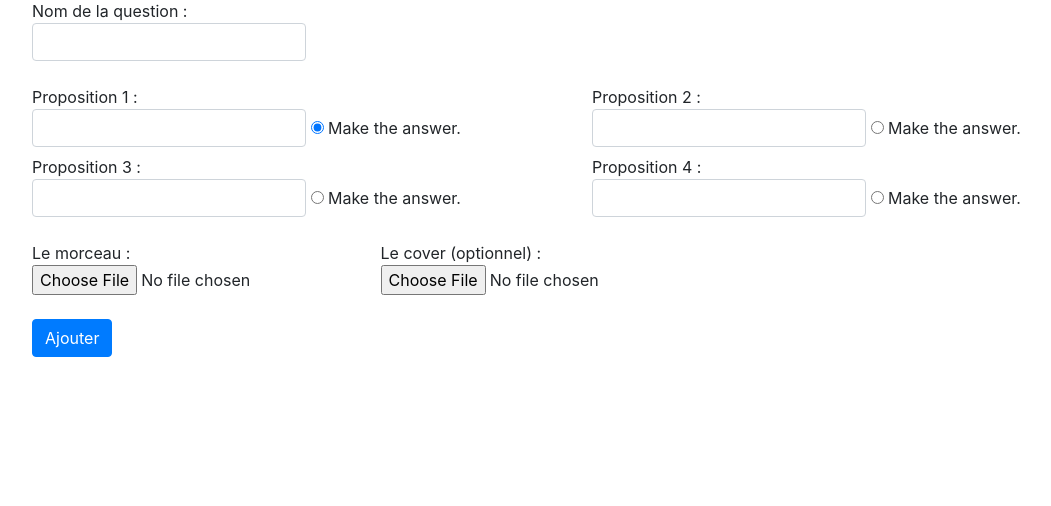
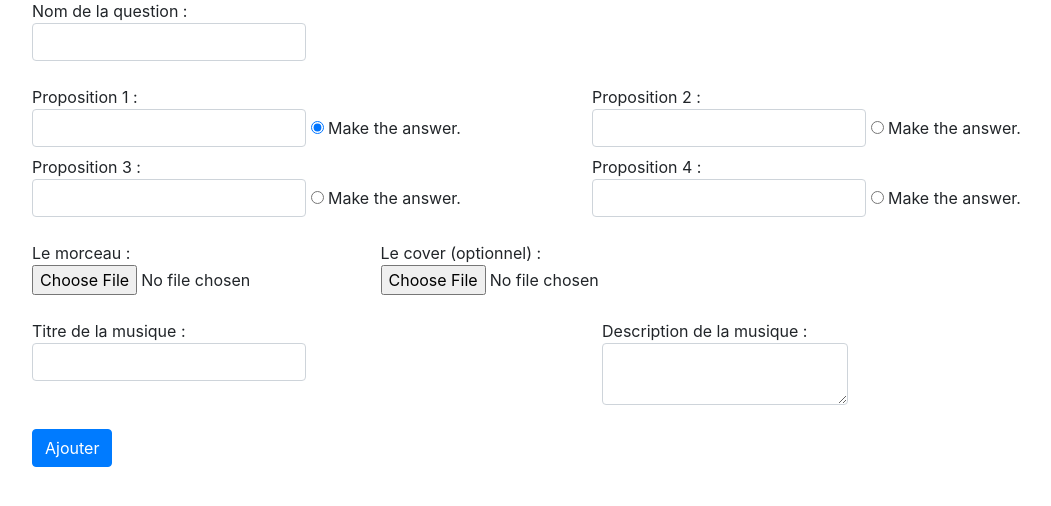
Before and after one commit to BillyNgu/tpi, a PHP site: page /crud.php in a window 1280 px wide. Shown: the part 103-609 px from the top of the page, without its empty margins (53-1104 px from the left). Run offline with PHP 8.4, Linux system fonts and the light colour scheme; a user stored in the database is signed in; data comes from the database, SQL or seed files in the repository.

Commit message:
add 2 new input text.

```diff
--- a/crud.php
+++ b/crud.php
@@ -10,6 +10,51 @@ require_once './dao/dao.php';
 $nickname = $_SESSION['user_nickname'];
 $userData = GetData($nickname);
 $crud = TRUE;
+
+if (isset($_POST['add'])) {
+    $question_crud = trim(filter_input(INPUT_POST, 'question', FILTER_SANITIZE_STRING));
+    $choice1 = trim(filter_input(INPUT_POST, 'choice1', FILTER_SANITIZE_STRING));
+    $choice2 = trim(filter_input(INPUT_POST, 'choice2', FILTER_SANITIZE_STRING));
+    $choice3 = trim(filter_input(INPUT_POST, 'choice3', FILTER_SANITIZE_STRING));
+    $choice4 = trim(filter_input(INPUT_POST, 'choice4', FILTER_SANITIZE_STRING));
+    $answer = filter_input(INPUT_POST, 'choice', FILTER_VALIDATE_BOOLEAN);
+    $title = trim(filter_input(INPUT_POST, 'music_title', FILTER_SANITIZE_STRING));
+    $description = trim(filter_input(INPUT_POST, 'music_description', FILTER_SANITIZE_STRING));
+
+    $uploadOk_cover = 1;
+    $target_dir_cover = "./uploaded_files/img/cover/";
+    $target_file_cover = $target_dir_cover . basename($nickname . "-" . $_FILES["cover"]["name"]);
+    $FileType_cover = strtolower(pathinfo($target_file_cover, PATHINFO_EXTENSION));
+
+    $uploadOk_song = 1;
+    $target_dir_song = "./uploaded_files/songs/";
+    $target_file_song = $target_dir_song . basename($nickname . "-" . $_FILES["song"]["name"]);
+    $FileType_song = strtolower(pathinfo($target_file_song, PATHINFO_EXTENSION));
+
+    if (!empty($_FILES['cover'])) {
+        // Allow certain file formats
+        if ($FileType_cover != "jpg" && $FileType_cover != "png" && $FileType_cover != "jpeg" && $FileType_cover != "gif") {
+            $uploadOk_cover = 0;
+        }
+
+        // if everything is ok, try to upload file
+        if ($uploadOk_cover == 1) {
+            move_uploaded_file($_FILES["cover"]["tmp_name"], $target_file_cover);
+        }
+    }
+
+    if (!empty($_FILES['song'])) {
+        // Allow certain file formats
+        if ($FileType_song != "jpg" && $FileType_song != "png" && $FileType_song != "jpeg" && $FileType_song != "gif") {
+            $uploadOk_song = 0;
+        }
+
+        // if everything is ok, try to upload file
+        if ($uploadOk_song == 1) {
+            move_uploaded_file($_FILES["song"]["tmp_name"], $target_file_song);
+        }
+    }
+}
 ?>
 <!DOCTYPE html>
 <html>
@@ -24,35 +69,51 @@ $crud = TRUE;
             <h2>Configuration des questions</h2>
             <form action="crud.php" method="post" enctype="multipart/form-data">
                 <div class="form-group">
-                    <label class="">Nom de la question : <input class="form-control" name="question" type="text"></label>
+                    <label class="">Nom de la question : <input required="" class="form-control" value="<?php
+                        if (!empty($question_crud)) {
+                            echo $question_crud;
+                        }
+                        ?>" name="question" type="text"></label>
                 </div>
                 <div class="form-group">
                     <div class="form-row">
                         <div class="col">
-                            <label>Proposition 1 : <input class="form-control" name="choice1" type="text"></label>
+                            <label>Proposition 1 : <input required="" class="form-control" name="choice1" type="text"></label>
                             <label><input type="radio" name="choice" value="1" checked="checked" /> Make the answer.</label>
                         </div>
                         <div class="col">
-                            <label>Proposition 2 : <input class="form-control" name="choice2" type="text"></label>
+                            <label>Proposition 2 : <input required="" class="form-control" name="choice2" type="text"></label>
                             <label><input type="radio" name="choice" value="1" /> Make the answer.</label>
                         </div>
                     </div>
                     <div class="form-row">
                         <div class="col">
-                            <label>Proposition 3 : <input class="form-control" name="choice3" type="text"></label>
+                            <label>Proposition 3 : <input required="" class="form-control" name="choice3" type="text"></label>
                             <label><input type="radio" name="choice" value="1" /> Make the answer.</label>
                         </div>
                         <div class="col">
-                            <label>Proposition 4 : <input class="form-control" name="choice4" type="text"></label>
+                            <label>Proposition 4 : <input required="" class="form-control" name="choice4" type="text"></label>
                             <label><input type="radio" name="choice" value="1" /> Make the answer.</label>
                         </div>
                     </div>
                 </div>
                 <div class="form-group">
-                    <label>Le morceau : <input class="form-control-file" type="file" accept="audio/*"></label>
-                    <label>Le cover (optionnel) : <input class="form-control-file" type="file" accept="image/*"></label>
+                    <label>Le morceau : <input required="" class="form-control-file" name="song" type="file" accept="audio/*"></label>
+                    <label>Le cover (optionnel) : <input class="form-control-file" name="cover" type="file" accept="image/*"></label>
                 </div>
-                <button class="btn btn-primary" type="submit">Ajouter</button>
+                <div class="form-group">
+                    <div class="row">
+                        <div class="col">
+                            <label>Titre de la musique : <input required="" type="text" name="music_title" class="form-control"></label>
+                        </div>
+                        <div class="col">
+                            <label>
+                                Description de la musique : <textarea required="" type="text" name="music_description" class="form-control"></textarea>
+                            </label>
+                        </div>
+                    </div>
+                </div>
+                <button class="btn btn-primary" name="add" type="submit">Ajouter</button>
             </form>
         </div>
         <script src="js/bootstrap.js" type="text/javascript"></script>
```
